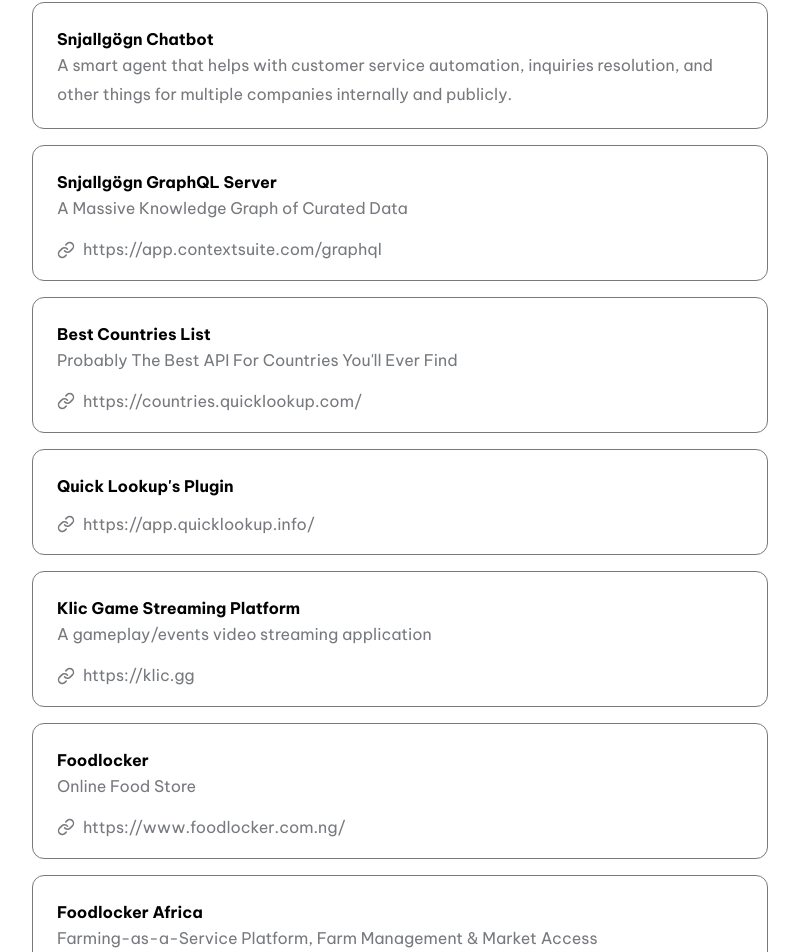
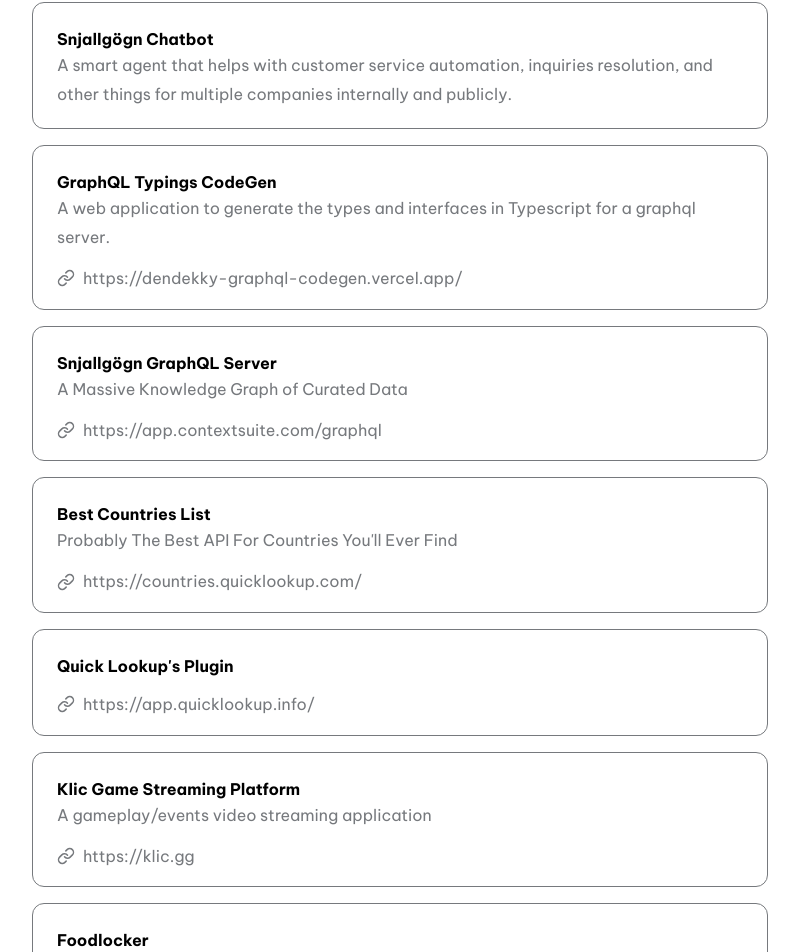
Before and after one commit to Dendekky/dendekky, a Next.js app: page / in a window 1280 px wide. Shown: the part 917-1869 px from the top of the page, without its empty margins (240-1039 px from the left). Built offline with nearby package versions, Linux system fonts and the light colour scheme.

Commit message:
Update config.js

```diff
--- a/data/config.js
+++ b/data/config.js
@@ -36,6 +36,12 @@
       title: 'Snjallgögn Chatbot',
       description: `A smart agent that helps with customer service automation, inquiries resolution, and other things for multiple companies internally and publicly.`,
       link: '',
+      github: ''
+    },
+    {
+      title: 'GraphQL Typings CodeGen',
+      description: `A web application to generate the types and interfaces in Typescript for a graphql server.`,
+      link: 'https://dendekky-graphql-codegen.vercel.app/',
       github: ''
     },
     {
```
